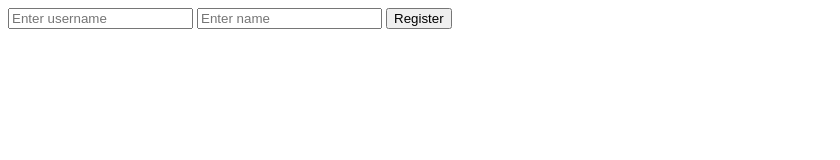
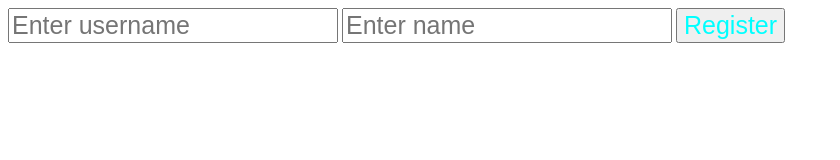
Before and after one commit to KumarGandhiKosireddy/demo1, a plain HTML site: page reg.html in a window 1280 px wide. Shown: the whole page, without its empty margins (0-840 px from the left). Drawn offline with Linux system fonts and the light colour scheme.

Commit message:
index.css

```diff
--- /dev/null
+++ b/index.css
@@ -0,0 +1,4 @@
+form input{
+     font-size: 25px;
+     color: aqua;
+}
--- a/reg.html
+++ b/reg.html
@@ -4,12 +4,13 @@
      <meta charset="UTF-8">
      <meta name="viewport" content="width=device-width, initial-scale=1.0">
      <title>Document</title>
+     <link rel="stylesheet" href="index.css"/>
 </head>
 <body>
      <form>
           <input type="text"  placeholder="Enter username" required>
           <input type="text"  placeholder="Enter name" required>
-          <button type="submit">Register</button>
+          <input type="submit" value="Register"></input>
      </form>
 </body>
 </html>
```
Also changed, not shown: index.html (+2 -0 lines), login.html (+2 -1 lines).
